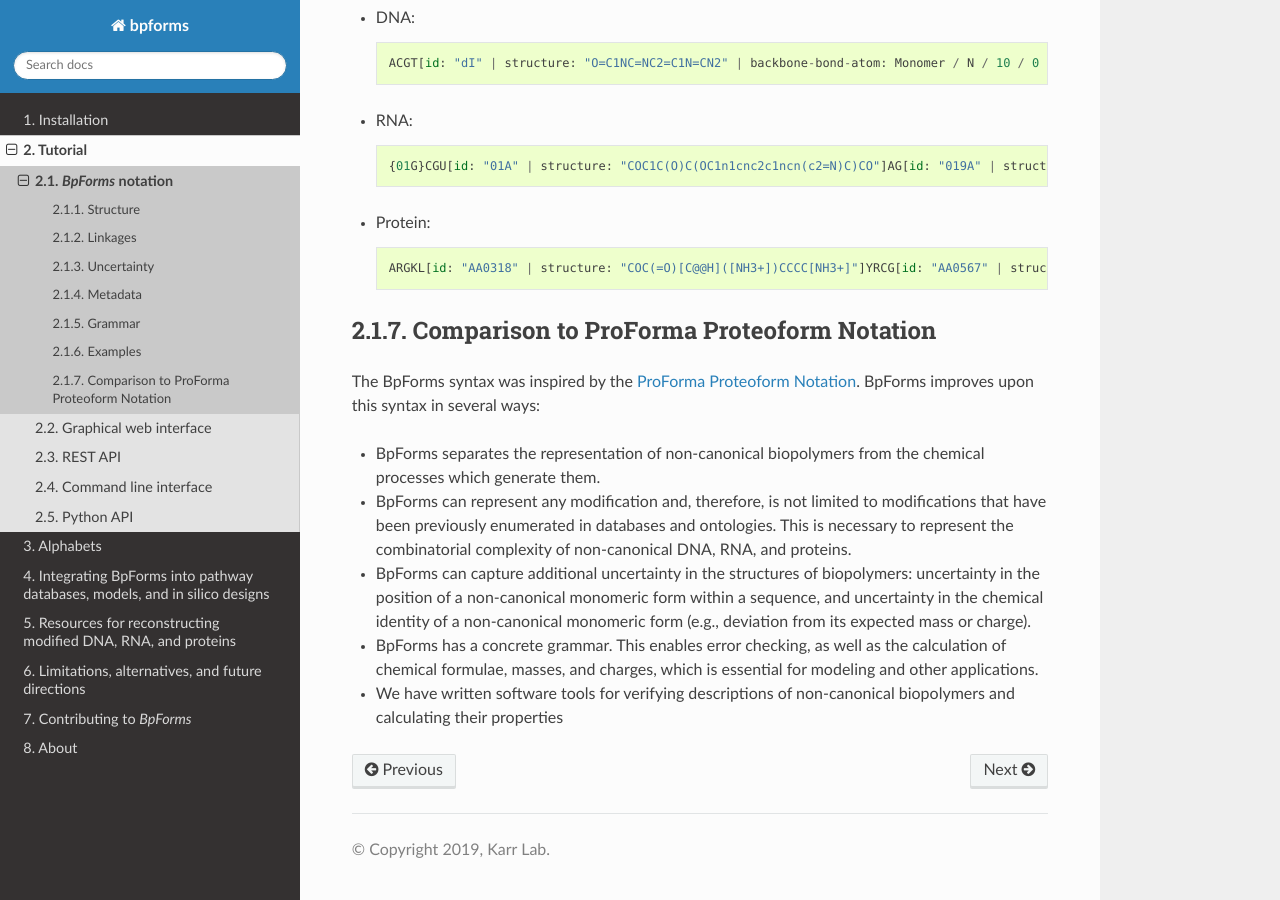
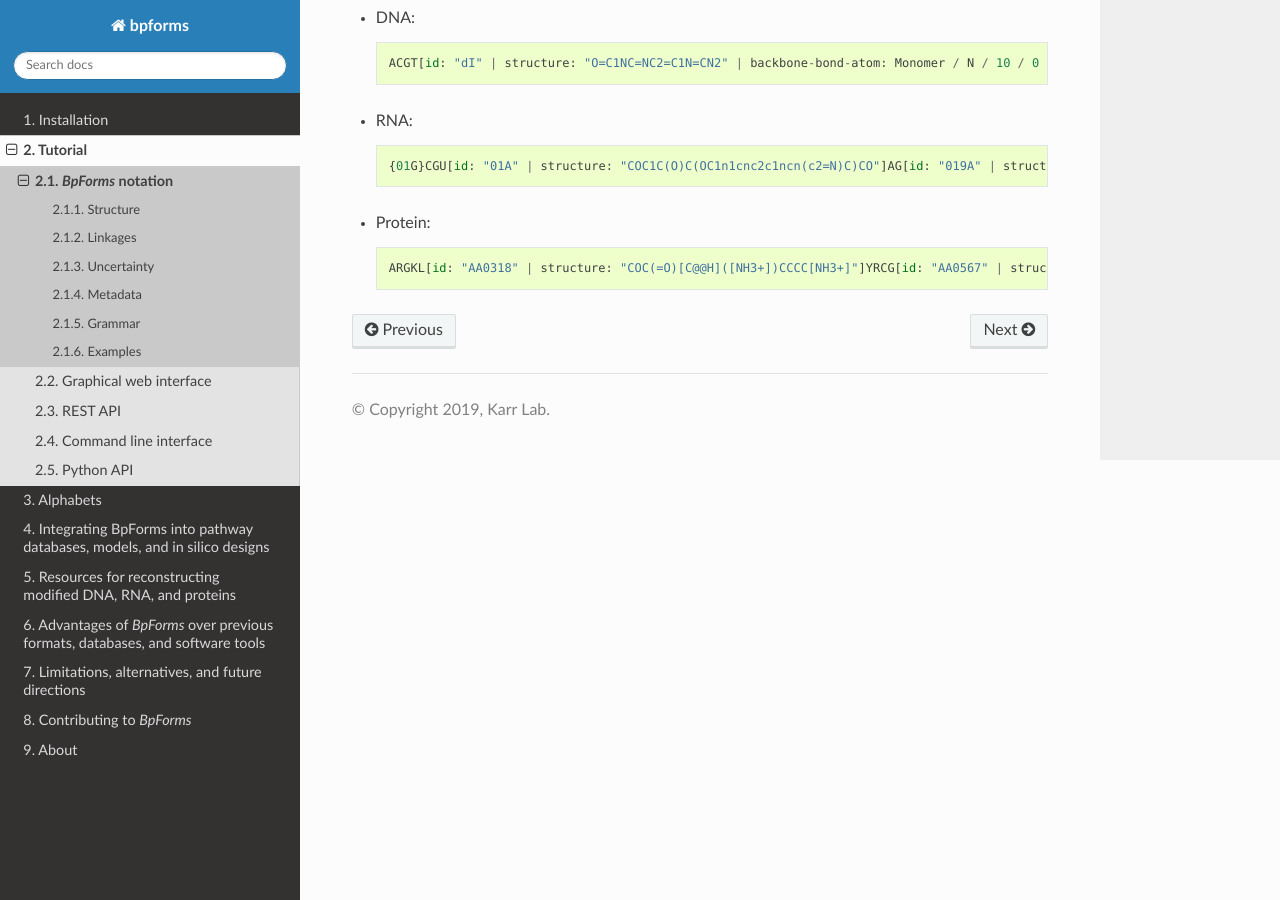
Before and after one commit to KarrLab/bpforms, a Sphinx documentation site: the page built from docs/notation.rst, in a window 1280 px wide and 900 px high, scrolled down 3140 px. Built offline with Sphinx 7.4.7 and the Read the Docs theme 2.0.0, drawn with Linux system fonts in a browser that asks for light colours; pages that are not in the unit, such as notebooks, are missing from menus.

Commit message:
adding comparison to previous formats, databases, and software

```diff
--- a/docs/index.rst
+++ b/docs/index.rst
@@ -35,6 +35,7 @@
    alphabets.rst
    integrations.rst
    resources.rst
+   comparison.rst
    future.rst
    contributing.rst
    API documentation <source/modules.rst>
--- a/docs/notation.rst
+++ b/docs/notation.rst
@@ -121,15 +121,3 @@
 * Protein::
 
     ARGKL[id: "AA0318" | structure: "COC(=O)[C@@H]([NH3+])CCCC[NH3+]"]YRCG[id: "AA0567" | structure: "CC=CC(=O)NCCCC[C@@H](C=O)[NH3+]"]
-
-
-Comparison to ProForma Proteoform Notation
-^^^^^^^^^^^^^^^^^^^^^^^^^^^^^^^^^^^^^^^^^^
-
-The BpForms syntax was inspired by the `ProForma Proteoform Notation <http://www.topdownproteomics.org/resources/proforma/>`_. BpForms improves upon this syntax in several ways:
-
-* BpForms separates the representation of non-canonical biopolymers from the chemical processes which generate them.
-* BpForms can represent any modification and, therefore, is not limited to modifications that have been previously enumerated in databases and ontologies. This is necessary to represent the combinatorial complexity of non-canonical DNA, RNA, and proteins.
-* BpForms can capture additional uncertainty in the structures of biopolymers: uncertainty in the position of a non-canonical monomeric form within a sequence, and uncertainty in the chemical identity of a non-canonical monomeric form (e.g., deviation from its expected mass or charge).
-* BpForms has a concrete grammar. This enables error checking, as well as the calculation of chemical formulae, masses, and charges, which is essential for modeling and other applications.
-* We have written software tools for verifying descriptions of non-canonical biopolymers and calculating their properties
```
Also changed, not shown: docs/comparison.rst (added, +62 -0 lines).
